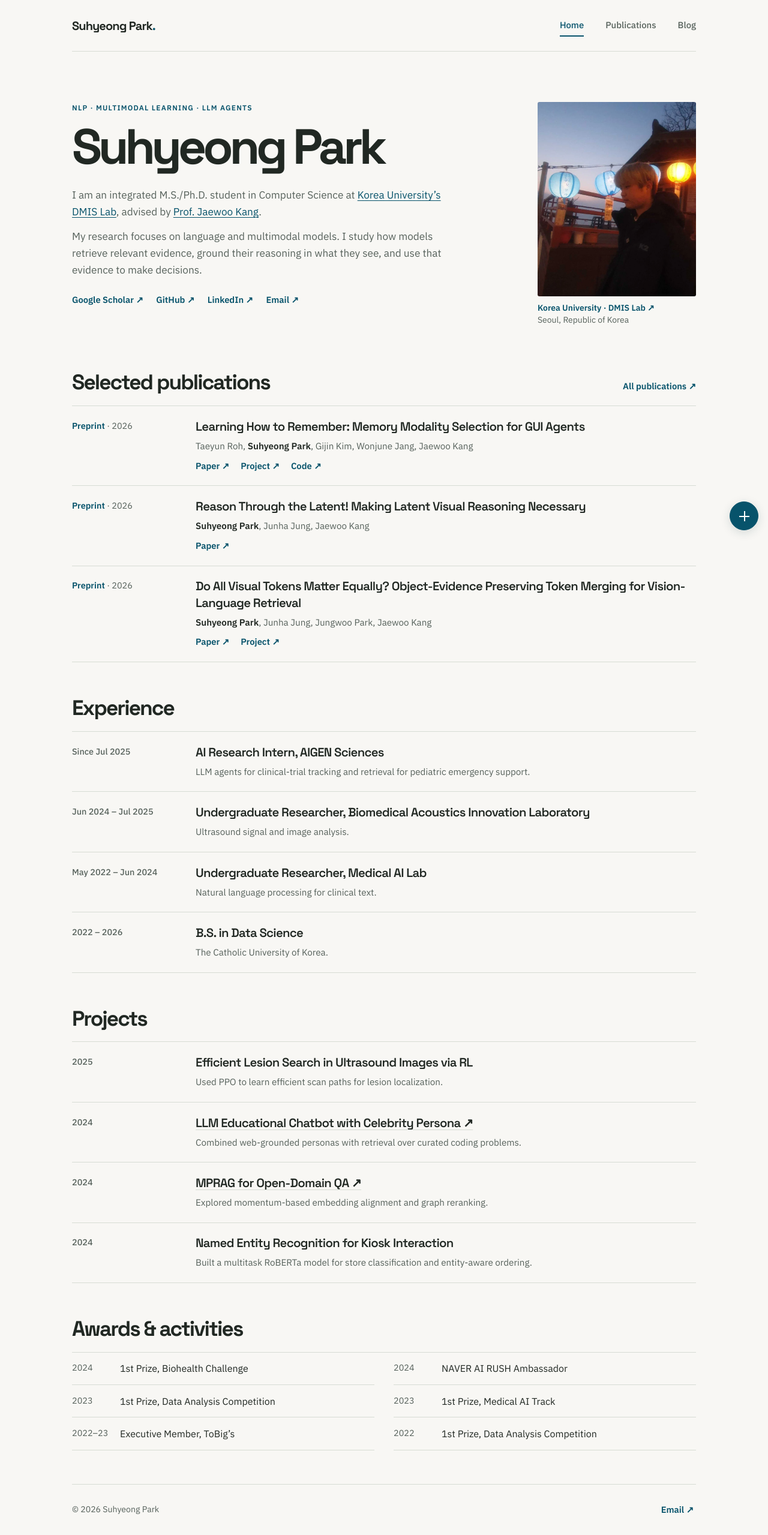
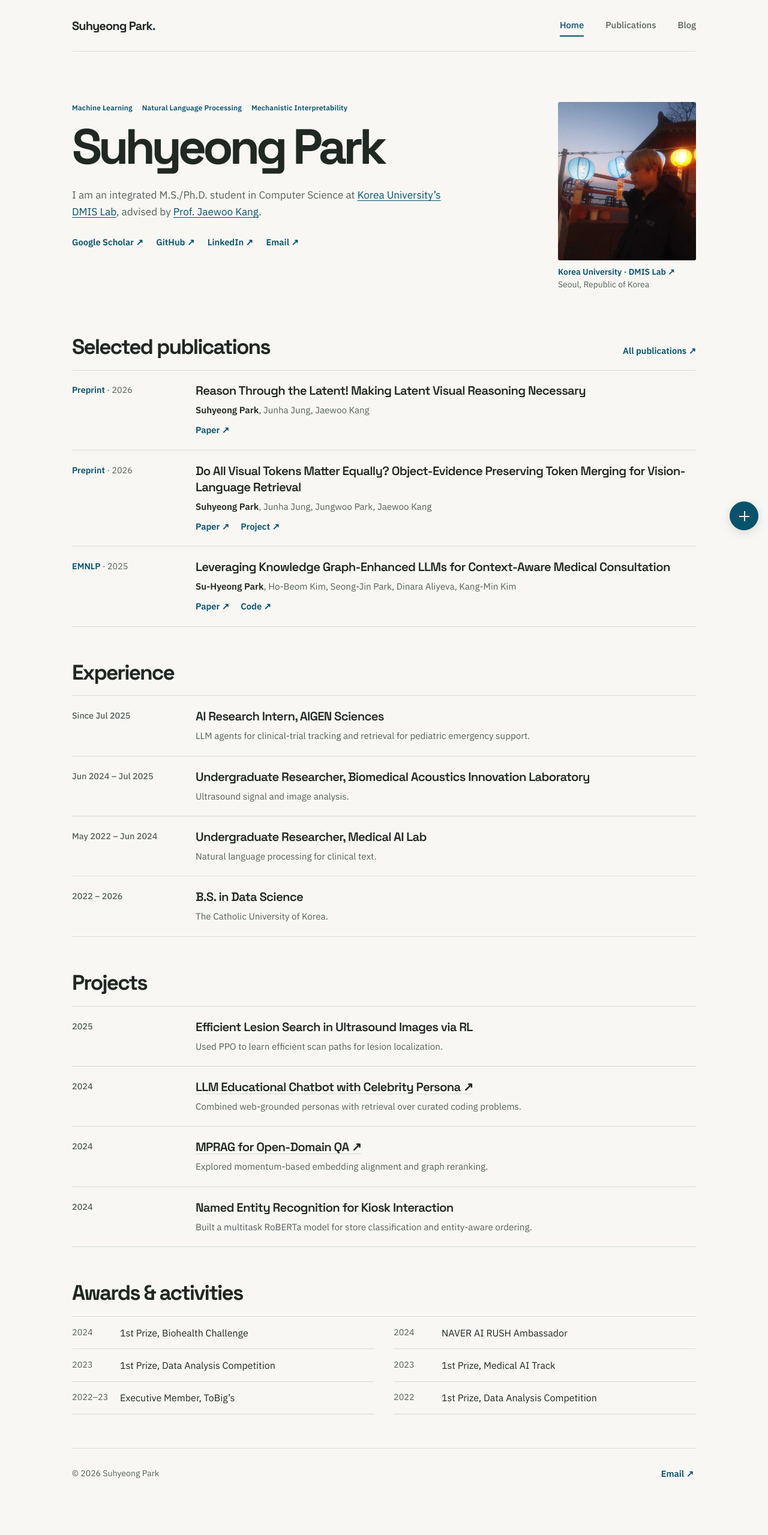
Before and after one commit to suhyeong10/suhyeong10.github.io, a Jekyll site: the page built from index.html, in a window 1280 px wide. Shown: the whole page at 60% size. Built offline with Jekyll 4.4.1, drawn with Linux system fonts in a browser that asks for light colours; after the commit the page ends 2499 px from its top, so only the background shows below that.

Commit message:
Prioritize first-author work and refine the research profile

```diff
--- a/_data/publications.yml
+++ b/_data/publications.yml
@@ -7,6 +7,7 @@
     - Jaewoo Kang
   venue: Preprint
   year: 2026
+  publication_date: '2026-10-13'
   paper: https://arxiv.org/abs/2610.17928
   project: https://txxnrd.github.io/switchmem/
   code: https://github.com/dmis-lab/SwitchMem
@@ -18,6 +19,7 @@
     - Jaewoo Kang
   venue: Preprint
   year: 2026
+  publication_date: '2026-09-06'
   paper: https://arxiv.org/abs/2609.06746
 
 - title: Do All Visual Tokens Matter Equally? Object-Evidence Preserving Token Merging for Vision-Language Retrieval
@@ -28,6 +30,7 @@
     - Jaewoo Kang
   venue: Preprint
   year: 2026
+  publication_date: '2026-07-06'
   paper: https://arxiv.org/abs/2607.04605
   project: https://suhyeong10.github.io/samer-project-page/
 
@@ -42,6 +45,7 @@
     - Jaewoo Kang
   venue: Preprint
   year: 2026
+  publication_date: '2026-03-30'
   paper: https://arxiv.org/abs/2603.28026
   project: https://txxnrd.github.io/buzzy/
 
@@ -54,5 +58,6 @@
     - Kang-Min Kim
   venue: EMNLP
   year: 2025
+  publication_date: '2025-11'
   paper: https://aclanthology.org/2025.emnlp-main.1549/
   code: https://github.com/suhyeong10/ILlama
--- a/_includes/publication-editor.html
+++ b/_includes/publication-editor.html
@@ -14,6 +14,10 @@
         <input name="authors" type="text" aria-describedby="publication-authors-help" required>
         <small id="publication-authors-help">Use commas to separate author names in publication order.</small>
       </label>
+      <label class="editor-checkbox">
+        <input name="co_first_author" type="checkbox">
+        Suhyeong Park is a co-first author
+      </label>
       <div class="editor-field-row">
         <label class="editor-field">
           Venue or type
@@ -24,6 +28,11 @@
           <input name="year" type="number" min="1000" max="9999" inputmode="numeric" required>
         </label>
       </div>
+      <label class="editor-field">
+        Publication date (optional)
+        <input name="publication_date" type="date" aria-describedby="publication-date-help">
+        <small id="publication-date-help">Use the paper’s first public release date. The year is used when a date is unavailable.</small>
+      </label>
       <label class="editor-field">
         Paper URL
         <input name="paper" type="url" required>
--- a/_includes/publication-list.html
+++ b/_includes/publication-list.html
@@ -3,13 +3,25 @@
   {% assign added_publication = entry | slice: 1, 1 %}
   {% assign added_publications = added_publications | concat: added_publication %}
 {% endfor %}
-{% assign publications = added_publications | sort: 'added_at' | reverse | concat: site.data.publications %}
+{% assign publications = added_publications | concat: site.data.publications %}
+{% comment %}Sort by author priority, public release date (or year), then original list position.{% endcomment %}
+{%- capture publication_order -%}
+  {%- for publication in publications -%}
+    {%- assign first_author = publication.authors.first | downcase | remove: '-' -%}
+    {%- assign release_date = publication.publication_date | default: publication.year -%}
+    {%- if publication.co_first_author or first_author == 'suhyeong park' -%}1{%- else -%}0{%- endif -%}
+    :{{- release_date -}}:{{- forloop.index0 -}}{%- unless forloop.last -%},{%- endunless -%}
+  {%- endfor -%}
+{%- endcapture -%}
+{% assign publication_order = publication_order | split: ',' | sort | reverse %}
 {% if include.limit %}
-  {% assign publications = publications | slice: 0, include.limit %}
+  {% assign publication_order = publication_order | slice: 0, include.limit %}
 {% endif %}
 {% assign publication_heading = include.heading | default: 'h3' %}
 <div class="publication-list">
-  {% for publication in publications %}
+  {% for entry in publication_order %}
+    {% assign publication_index = entry | split: ':' | last | plus: 0 %}
+    {% assign publication = publications[publication_index] %}
     <article class="publication">
       <p class="publication-meta">{{ publication.venue | escape }} <span>· {{ publication.year }}</span></p>
       <div class="publication-content">
--- a/index.html
+++ b/index.html
@@ -5,10 +5,13 @@ nav: home
 
 <section class="profile" id="top" aria-labelledby="profile-name">
   <div class="profile-intro" id="about">
-    <p class="eyebrow">NLP · Multimodal learning · LLM agents</p>
+    <ul class="eyebrow research-interests" aria-label="Research interests">
+      <li><a href="https://scholar.google.com/citations?view_op=search_authors&amp;hl=en&amp;mauthors=label:machine_learning">Machine Learning</a></li>
+      <li><a href="https://scholar.google.com/citations?view_op=search_authors&amp;hl=en&amp;mauthors=label:natural_language_processing">Natural Language Processing</a></li>
+      <li><a href="https://scholar.google.com/citations?view_op=search_authors&amp;hl=en&amp;mauthors=label:mechanistic_interpretability">Mechanistic Interpretability</a></li>
+    </ul>
     <h1 id="profile-name">Suhyeong Park</h1>
     <p>I am an integrated M.S./Ph.D. student in Computer Science at <a href="https://dmis.korea.ac.kr/people">Korea University’s DMIS Lab</a>, advised by <a href="https://dmis.korea.ac.kr/jaewoo-kang-p-i">Prof. Jaewoo Kang</a>.</p>
-    <p>My research focuses on language and multimodal models. I study how models retrieve relevant evidence, ground their reasoning in what they see, and use that evidence to make decisions.</p>
     <ul class="profile-links" aria-label="Contact and profiles">
       <li><a href="https://scholar.google.com/citations?user=rBHtcawAAAAJ">Google Scholar <span aria-hidden="true">↗</span></a></li>
       <li><a href="https://github.com/suhyeong10">GitHub <span aria-hidden="true">↗</span></a></li>
--- a/publication-editor.js
+++ b/publication-editor.js
@@ -52,6 +52,7 @@
     const authors = values.get('authors').split(',').map((name) => name.trim()).filter(Boolean);
     const venue = values.get('venue').trim();
     const year = Number(values.get('year'));
+    const publicationDate = values.get('publication_date');
     const paper = values.get('paper').trim();
     const project = values.get('project').trim();
     const code = values.get('code').trim();
@@ -66,7 +67,14 @@
       return;
     }
 
+    if (publicationDate && Number(publicationDate.split('-')[0]) !== year) {
+      setStatus('The publication date and year must match.', true);
+      return;
+    }
+
     const publication = { title, authors, venue, year, paper };
+    if (publicationDate) publication.publication_date = publicationDate;
+    if (values.has('co_first_author')) publication.co_first_author = true;
     if (project) publication.project = project;
     if (code) publication.code = code;
     const key = JSON.stringify(publication);
--- a/styles.css
+++ b/styles.css
@@ -106,7 +106,7 @@ button:disabled { cursor: wait; }
 
 .profile {
   display: grid;
-  grid-template-columns: minmax(0, 1fr) minmax(210px, 264px);
+  grid-template-columns: minmax(0, 1fr) 230px;
   gap: clamp(2.25rem, 7vw, 6rem);
   align-items: start;
   padding-block: clamp(3.75rem, 7vw, 5.25rem) clamp(3.3rem, 6vw, 4.6rem);
@@ -120,6 +120,20 @@ button:disabled { cursor: wait; }
   text-transform: uppercase;
 }
 
+.research-interests {
+  display: flex;
+  flex-wrap: wrap;
+  gap: .22rem 1rem;
+  margin: 0;
+  padding: 0;
+  list-style: none;
+  text-transform: none;
+  letter-spacing: .015em;
+}
+
+.research-interests a { text-decoration: none; }
+.research-interests a:hover { text-decoration: underline; }
+
 .profile h1, .page-title {
   font: 700 clamp(2.9rem, 6.6vw, 5.15rem)/.99 var(--display);
   letter-spacing: -.075em;
@@ -127,8 +141,7 @@ button:disabled { cursor: wait; }
 }
 
 .profile h1 { margin-block: .9rem 1.6rem; }
-.profile-intro > p:not(.eyebrow) { max-width: 61ch; color: var(--muted); font-size: 1.075rem; }
-.profile-intro > p + p { margin-top: .8rem; }
+.profile-intro > p { max-width: 61ch; color: var(--muted); font-size: 1.075rem; }
 
 .profile-links {
   display: flex;
@@ -155,6 +168,9 @@ button:disabled { cursor: wait; }
   display: block;
   width: 100%;
   height: auto;
+  aspect-ratio: 230 / 264;
+  object-fit: cover;
+  object-position: 62% center;
   border-radius: 3px;
   background: var(--accent-soft);
 }
@@ -370,6 +386,8 @@ button:disabled { cursor: wait; }
 .editor-status:empty { display: none; }
 .editor-status.is-error { color: #982b2b; }
 .editor-field small { color: var(--muted); font-weight: 400; }
+.editor-checkbox { display: flex; align-items: center; gap: .55rem; font-size: .9rem; }
+.editor-checkbox input { accent-color: var(--accent); }
 .editor-actions > button:last-child { margin-left: auto; }
 
 .button {
@@ -390,12 +408,18 @@ button:disabled { cursor: wait; }
 .button-primary:hover { background: var(--accent-strong); color: white; }
 .button:disabled { opacity: .65; }
 
+@media (min-width: 721px) and (max-width: 960px) {
+  .profile { grid-template-columns: minmax(0, 1fr) 195px; }
+  .profile-photo img { aspect-ratio: 195 / 233; }
+}
+
 @media (max-width: 720px) {
   .shell { width: calc(100% - 44px); }
   .site-header { min-height: 72px; }
   .profile { grid-template-columns: minmax(0, 1fr); gap: 1.75rem; padding-block: 2.9rem 2.65rem; }
   .profile h1 { margin-bottom: 1.12rem; }
-  .profile-photo { width: min(58%, 240px); }
+  .profile-photo { width: 150px; }
+  .profile-photo img { aspect-ratio: 150 / 174; }
   .home-section { margin-bottom: 2.6rem; }
   .site-footer { padding-right: 3.5rem; }
 }
@@ -407,7 +431,10 @@ button:disabled { cursor: wait; }
   .site-nav { gap: .76rem; }
   .site-nav a { font-size: .82rem; }
   .profile h1 { font-size: clamp(2.65rem, 11.8vw, 3.65rem); }
-  .profile-intro > p:not(.eyebrow) { font-size: 1rem; }
+  .profile-intro > p { font-size: 1rem; }
+  .profile-photo { width: 111px; }
+  .profile-photo img { aspect-ratio: 111 / 146; }
+  .profile-photo figcaption { width: max-content; max-width: 230px; }
   .section-heading { align-items: start; }
   .section-heading > a { text-align: right; }
   .publication, .detail-row { grid-template-columns: minmax(0, 1fr); gap: .3rem; padding-block: .95rem; }
```
